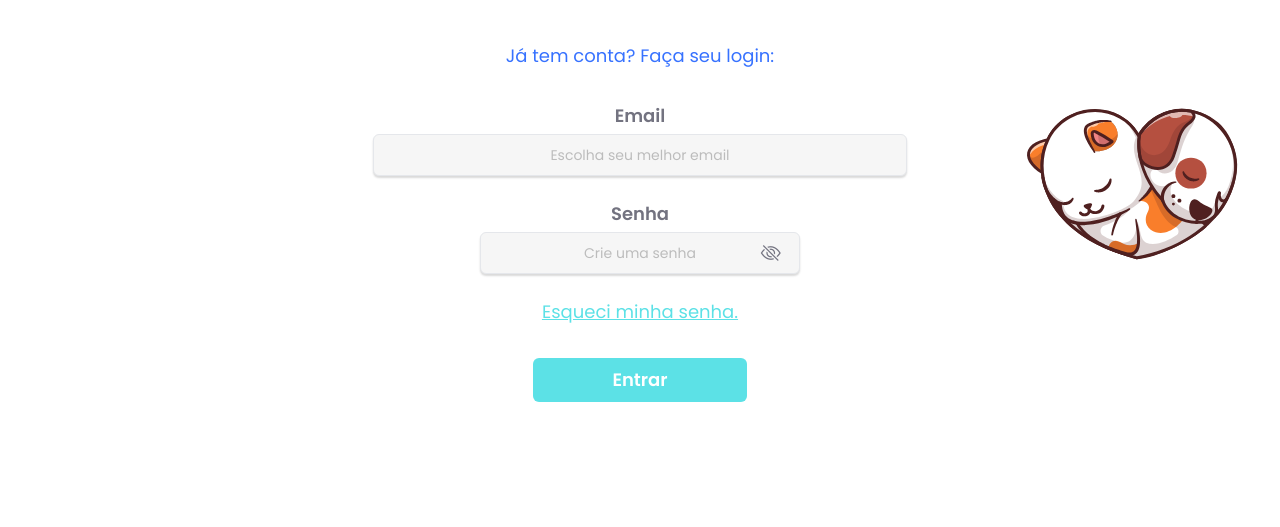
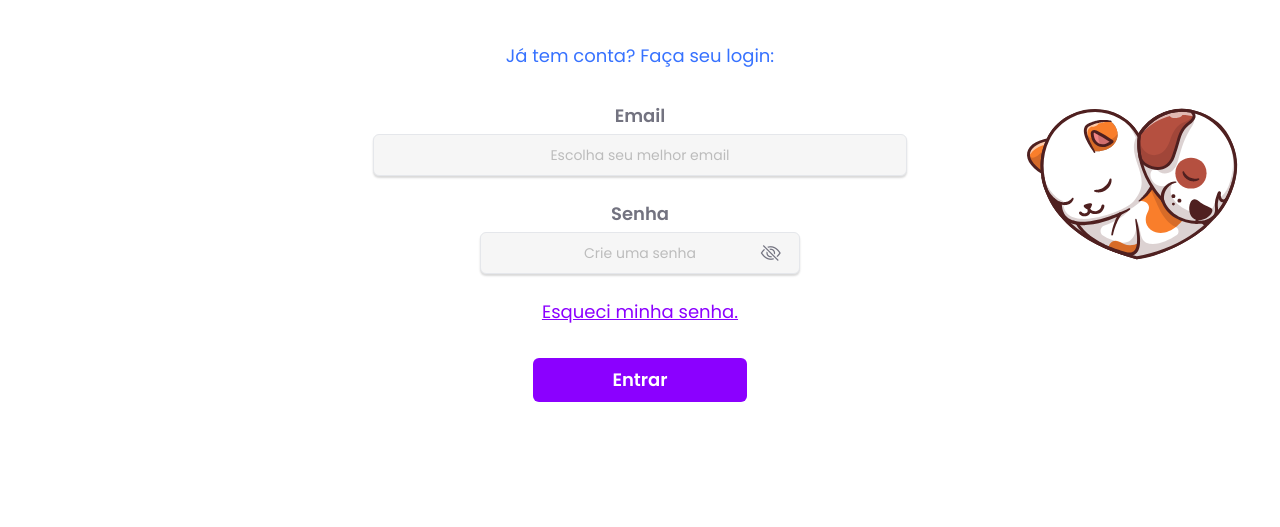
Before and after one commit to Thiago-Landim/ProjetoPatasSolidarias, a plain HTML site: page login.html in a window 1280 px wide. Shown: the part 273-800 px from the top of the page. Drawn offline with nearby package versions, Linux system fonts and the light colour scheme.

Commit message:
Terminado 2.0

```diff
--- a/login.html
+++ b/login.html
@@ -17,8 +17,8 @@
                     colors: {
                         azul: '#3772FF',
                         roxo: '#8B00FF',
-                        coral: '#5CE1E6',
-                        coralHover: '#FF9D9E',
+                        coral: '#8B00FF',
+                        coralHover: '#5CE1E6',
                         creme: '#FCF0E3',
                         cinza: '#737380',
                         cinzaClaro: '#BCBCBC',
```
